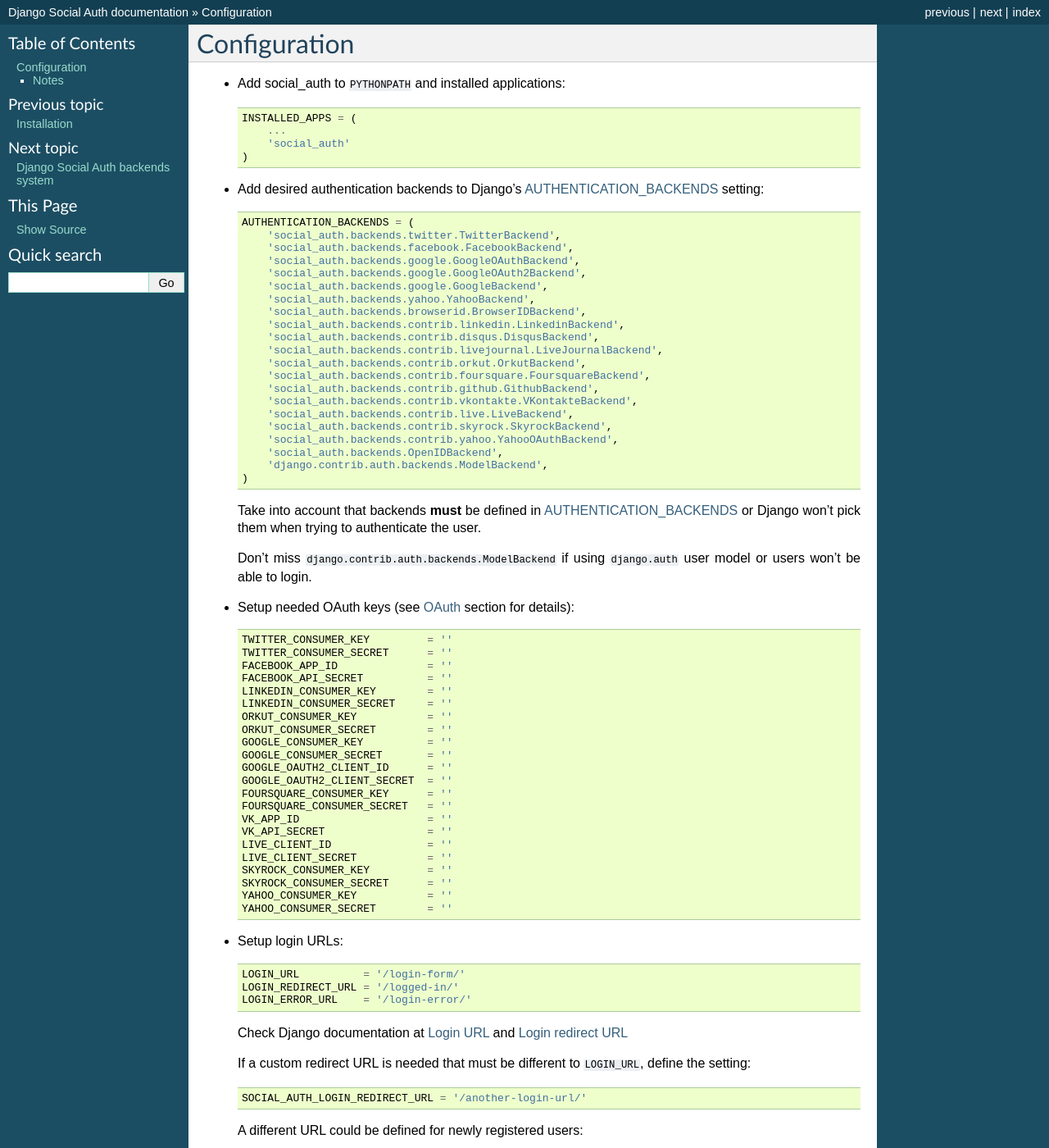
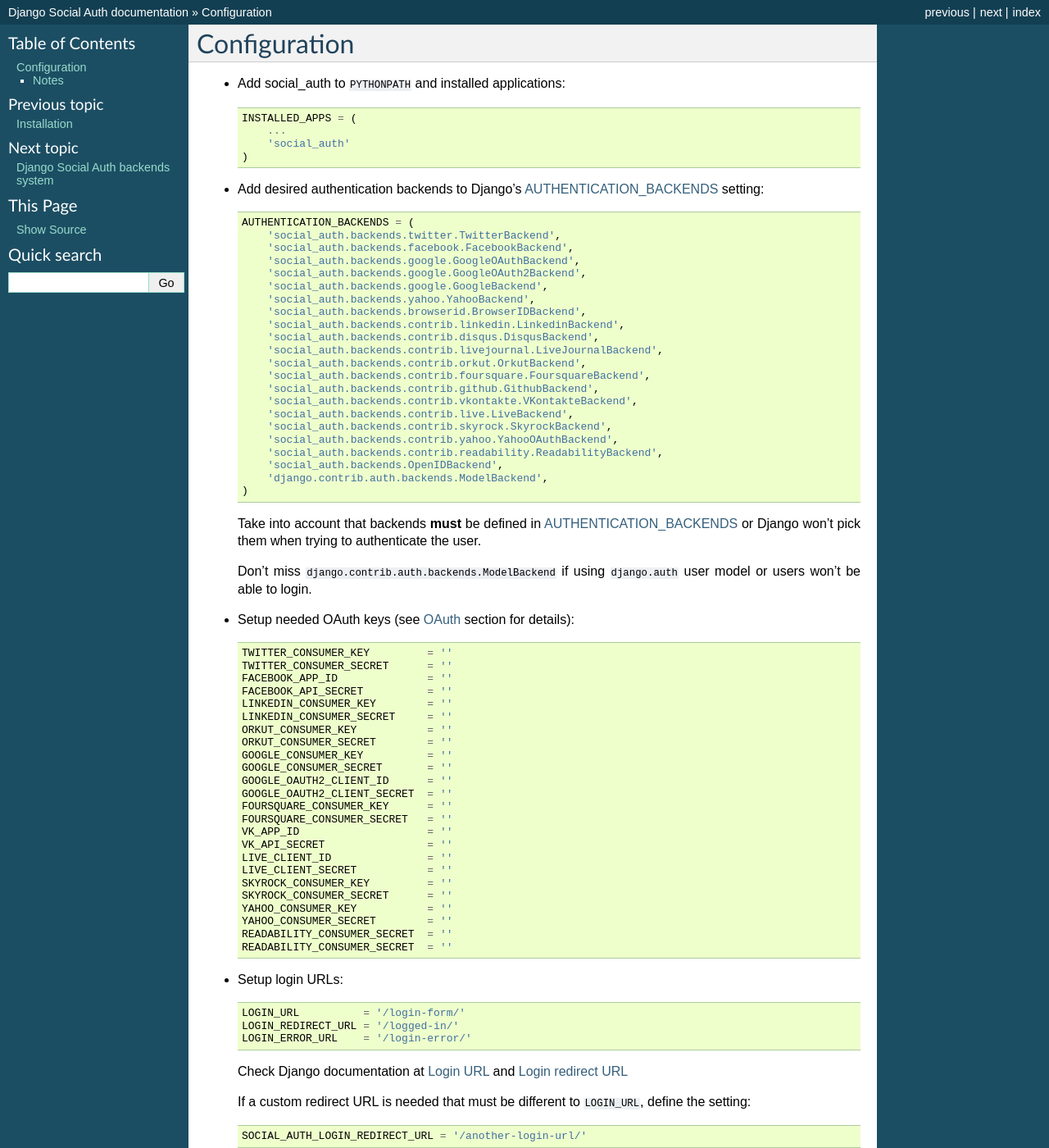
Before and after one commit to omab/django-social-auth, a Sphinx documentation site: the page built from doc/configuration.rst, in a window 1280 px wide and 1400 px high. Shown: the whole window at 82% size. Built offline with Sphinx 7.4.7, drawn with Linux system fonts in a browser that asks for light colours.

Commit message:
Adding to docs

```diff
--- a/doc/configuration.rst
+++ b/doc/configuration.rst
@@ -28,6 +28,7 @@ Configuration
         'social_auth.backends.contrib.live.LiveBackend',
         'social_auth.backends.contrib.skyrock.SkyrockBackend',
         'social_auth.backends.contrib.yahoo.YahooOAuthBackend',
+        'social_auth.backends.contrib.readability.ReadabilityBackend',
         'social_auth.backends.OpenIDBackend',
         'django.contrib.auth.backends.ModelBackend',
     )
@@ -62,6 +63,8 @@ Configuration
     SKYROCK_CONSUMER_SECRET      = ''
     YAHOO_CONSUMER_KEY           = ''
     YAHOO_CONSUMER_SECRET        = ''
+    READABILITY_CONSUMER_SECRET  = ''
+    READABILITY_CONSUMER_SECRET  = ''
 
 
 - Setup login URLs::
```
